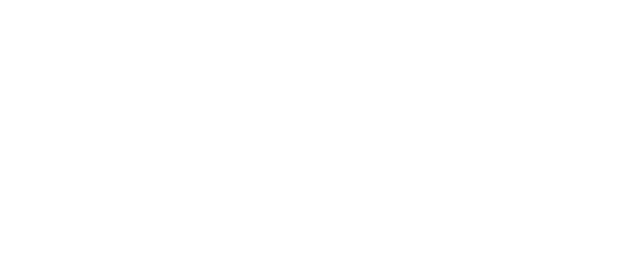
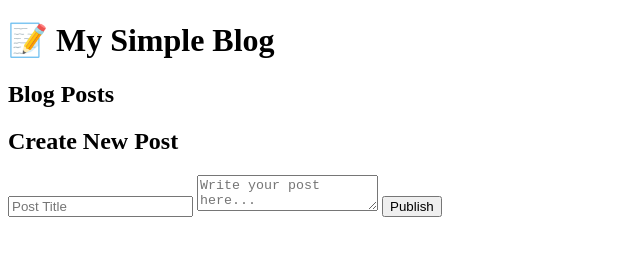
Before and after one commit to sundramraut/blog, a plain HTML site: page index.html in a window 1280 px wide. Shown: the whole page, without its empty margins (0-640 px from the left). Drawn offline with Linux system fonts and the light colour scheme.

Commit message:
Update index.html

```diff
--- a/index.html
+++ b/index.html
@@ -1,6 +1,34 @@
-<!DOCTYPE>
-<html>
-    <head>
-        <meta
-    </head>
+<!DOCTYPE html>
+<html lang="en">
+<head>
+  <meta charset="UTF-8" />
+  <meta name="viewport" content="width=device-width, initial-scale=1" />
+  <title>Simple Blogging Website</title>
+  <link rel="stylesheet" href="styles.css" />
+</head>
+<body>
+  <header>
+    <h1>📝 My Simple Blog</h1>
+  </header>
+
+  <main>
+    <section id="posts-section">
+      <h2>Blog Posts</h2>
+      <div id="posts-list">
+        <!-- Blog posts will appear here -->
+      </div>
+    </section>
+
+    <section id="new-post-section">
+      <h2>Create New Post</h2>
+      <form id="post-form">
+        <input type="text" id="post-title" placeholder="Post Title" required />
+        <textarea id="post-content" placeholder="Write your post here..." required></textarea>
+        <button type="submit">Publish</button>
+      </form>
+    </section>
+  </main>
+
+  <script src="scripts.js"></script>
+</body>
 </html>
```
